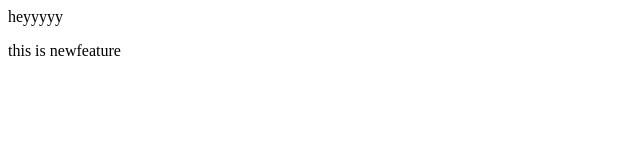
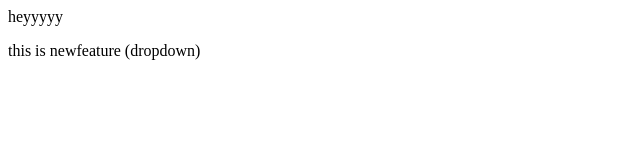
Before and after one commit to Pulkit08-tech/localrepo, a plain HTML site: page index.html in a window 1280 px wide. Shown: the full height of the page, 0-640 px from the left. Drawn offline with Linux system fonts and the light colour scheme.

Commit message:
add dropdown

```diff
--- a/index.html
+++ b/index.html
@@ -1,3 +1,3 @@
 <p> heyyyyy </p>
 
-<p> this is newfeature</p>
+<p> this is newfeature (dropdown)</p>
```
